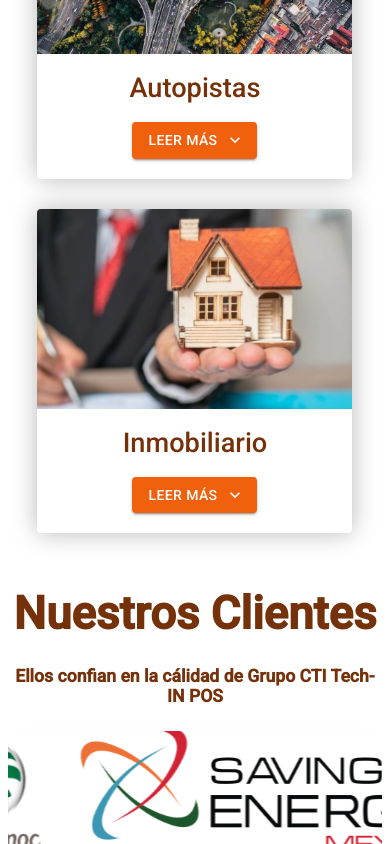
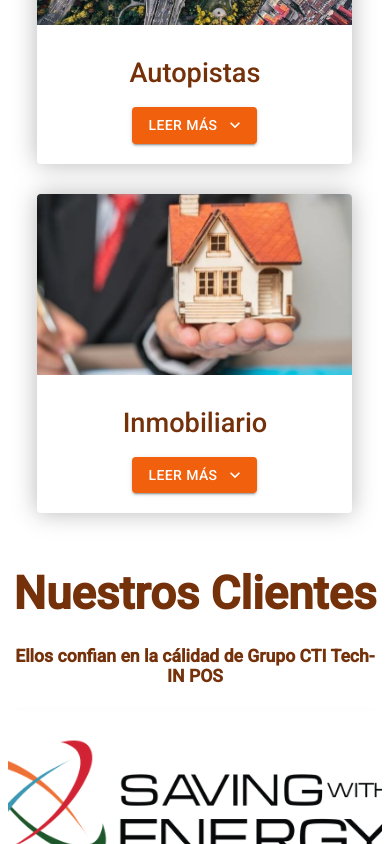
Before and after one commit to ucm23/cti, a Next.js app: page / in a window 390 px wide. Shown: the part 4648-5492 px from the top of the page. Built offline with nearby package versions, Linux system fonts and the light colour scheme; a small style sheet from the web is missing.

Commit message:
optimizacion en las imagenes de inicio

```diff
--- a/assets/global.css
+++ b/assets/global.css
@@ -297,9 +297,8 @@ body::-webkit-scrollbar-thumb{
 
 .p-10{ padding: 25px; }
 .img_bienvenida{
-    width: 40%;
-    border-radius: var(--border-radius);
-    filter: drop-shadow(0 0 0.75rem rgba(0, 0, 0, 0.281));
+    /* width: 40%; */
+    filter: drop-shadow(0 0 0.75rem rgba(0, 0, 0, 0.281)) !important;
 }
 
 .year{
@@ -368,6 +367,10 @@ body::-webkit-scrollbar-thumb{
     transition: all 0.2s ease-in-out !important;
 }
 
+.heightImage{
+    height: 250px;
+}
+
 .card-img-top:hover{ transform: scale(1.25) !important; }
 
 .icono-servicios{
@@ -398,7 +401,7 @@ body::-webkit-scrollbar-thumb{
 
 /* carousel */
 .flex-column{ flex-direction: column; }
-.cliente1,
+/* .cliente1,
 .cliente2,
 .cliente5{
     width: 200px;
@@ -409,13 +412,15 @@ body::-webkit-scrollbar-thumb{
     width: 480px;
 }
 
+
+.cliente6{
+    width: 350px; } */
 .cliente4{
-    width: 200px;
     border-radius: 50%;
 }
 
-.cliente6{ width: 350px; }
-.mx-15{ margin: 0 30px; }
+
+.mx-15{ margin: 0 30px }
 .mx-10{ margin: 0 15px; }
 .clientes-titulo{
     text-align: center;
@@ -438,6 +443,7 @@ body::-webkit-scrollbar-thumb{
 	overflow:hidden;
 	position: relative;
 	width: 1100px;
+    height: 236px;
 }
 
 .slider::before, .slider::after {
@@ -461,13 +467,18 @@ body::-webkit-scrollbar-thumb{
     top: 0;
 }
 
+.slide{
+    margin: 0 10px;
+}
+
 .slide-track {
-    -webkit-animation: scroll 40s linear infinite;
-    animation: scroll 40s linear infinite;
+    -webkit-animation: scroll 25s linear infinite;
+    animation: scroll 25s linear infinite;
     display: flex;
     align-items: center;
     justify-content: center;
-    width: calc(250px * 14);
+    width: 4220px;
+    height: 236px;
 }
 
 @-webkit-keyframes scroll {
@@ -1143,6 +1154,10 @@ body::-webkit-scrollbar-thumb{
     cursor: pointer;
  }
 
+ .chat__copyright{
+    display: none !important;
+ }
+
 /* Responsive */
 
 @media (max-width: 1288px) {
@@ -1194,6 +1209,10 @@ body::-webkit-scrollbar-thumb{
     .card-margenWork{
         max-width: 400px !important;
         min-width: 400px !important;
+    }
+
+    .heightImage{
+        height: 230px;
     }
 
     .mtb-5{ font-size: 1.3rem !important;}
@@ -1264,6 +1283,10 @@ body::-webkit-scrollbar-thumb{
         padding: 50px 0 30px 0;
     }
 
+    .heightImage{
+        height: 210px;
+    }
+
     .footer-block{ width: 50%; }
     .block2,
     .block1,
@@ -1271,14 +1294,6 @@ body::-webkit-scrollbar-thumb{
     .dir_center,
     .block4-title{ text-align: center; }
     .footer-cen{ justify-content: center; }
-    .slider,
-    .slide-track { height: 190px; }
-    .cliente1,
-    .cliente2,
-    .cliente5{ width: 160px; }
-    .cliente3,
-    .cliente7{ width: 450px; }
-    .cliente4{ width: 170px; }
 }
 
 @media (max-width: 920px) {
@@ -1414,6 +1429,10 @@ body::-webkit-scrollbar-thumb{
         min-width: 315px !important;
     }
 
+    .heightImage{
+        height: 200px;
+    }
+
     .card-img-top{ height: 200px !important; }
     .formulario{ width: 98%; }
     .titlesPost{
@@ -1427,6 +1446,7 @@ body::-webkit-scrollbar-thumb{
         width: 80%;
     }
     .area-contacto{ height: 70%; }
+    .heightImage{ height: 195px; }
 }
 
 
@@ -1445,24 +1465,6 @@ body::-webkit-scrollbar-thumb{
     .cert6{ width: 36%; }
     .cert7{ width: 36%; }
 
-    .slider,
-    .slide-track {
-        height: 150px;
-    }
-
-    .cliente1,
-    .cliente2,
-    .cliente5{
-        width: 120px;
-    }
-
-    .cliente3,
-    .cliente7{
-        width: 380px;
-    }
-
-    .cliente4{ width: 130px;}
-    .cliente6{ width: 245px;}
     .mx-15{ margin: 0 15px; }
     .grid{ grid-gap: 10px;}
     .diferencia{ height: 600px;}
@@ -1558,7 +1560,7 @@ body::-webkit-scrollbar-thumb{
         max-width: 290px !important;
         min-width: 290px !important;
     }
-
+    .heightImage{ height: 165px; }
     .bg-nosotros{  height: 650px; }
     .titulo_mapa{ font-size: 2.25rem; }
     .contacto_parrafo{ font-size: .85rem; }
--- a/components/Footer.js
+++ b/components/Footer.js
@@ -85,6 +85,7 @@ const Footer = () => {
                     <p>Política de privacidad</p>
                 </div>
             </section>
+           {/*  <script src="https://account.snatchbot.me/script.js"></script><script>window.sntchChat.Init(270261)</script> */}
         </section>
     )
 }
--- a/components/Layout.js
+++ b/components/Layout.js
@@ -33,6 +33,7 @@ const Layout = ({children}) => {
           <main>
               {children}
           </main>
+
           <Footer />
       </>
     )
--- a/components/Work.js
+++ b/components/Work.js
@@ -8,6 +8,7 @@ import { Stack } from '@mui/material';
 import { MdExpandMore } from 'react-icons/md';
 import { useRouter } from 'next/router'
 import { Fade } from "react-awesome-reveal";
+import Image from 'next/image';
 
 const Work = ({titulo, src, alt}) => {
     const { push } = useRouter();
@@ -19,14 +20,16 @@ const Work = ({titulo, src, alt}) => {
     return (
         <Fade direction="left">
             <Card sx={{ minWidth: 435, maxWidth: 435  }} className='card-margenWork'>
-                <div className='overhid'>
-                        <CardMedia
-                            component="img"
-                            height="250"
-                            image={src}
-                            alt={alt}
-                            className='card-img-top' />
-
+                <div className='overhid heightImage'>
+                    <Image
+                        height={250}
+                        width={435}
+                        src={src}
+                        alt={alt}
+                        /* layout="responsive" */
+                        objectFit= "cover"
+                        className='card-img-top'
+                    />
                 </div>
                 <CardContent className='d-flex'>
                     <Typography gutterBottom variant="h5" component="div" className='m-auto font-work'>
@@ -35,7 +38,11 @@ const Work = ({titulo, src, alt}) => {
                 </CardContent>
                 <CardActions className='pt-0'>
                     <Stack spacing={3} direction="row" className='mx-auto mb-4'>
-                        <ColorButton onClick={handleClick} variant="contained" endIcon={<MdExpandMore className='ml-2' />}>Leer Más</ColorButton>
+                        <ColorButton
+                            onClick={handleClick}
+                            variant="contained"
+                            endIcon={<MdExpandMore className='ml-2' />}
+                        >Leer Más</ColorButton>
                     </Stack>
                 </CardActions>
             </Card>
--- a/pages/index.js
+++ b/pages/index.js
@@ -8,6 +8,7 @@ import Layout from '../components/Layout';
 import Navbar from '../components/Navbar';
 import Work from '../components/Work';
 import dynamic from 'next/dynamic'
+import Image from 'next/image'
 
 const Service = dynamic(() => import('../components/Service'), {
     suspense: true,
@@ -84,10 +85,19 @@ const index = () => {
                             <p className='bienvenida_texto'>Grupo CTI Tech-IN POS es una empresa que se creo en el año 2001 con el objetivo de vender Hardware, Software y Servicios de Tecnología, ofrecemos un servicio y atención personalizada acorde a las necesidades de nuestros clientes, con una oferta competitiva y de valor en conjunto con nuestros socios de negocios.</p>
                         </Fade>
                     </div>
-                    <img
+                    <div className='img_bienvenida' style={{ width: 460 }} >
+                        <Image
+                            src='/about.jpg'
+                            width={460}
+                            height={510}
+
+                            layout="responsive"
+                            alt='Bienvenida al grupo CTI' />
+                    </div>
+                    {/* <img
                         className='img_bienvenida'
                         src='/about.jpg'
-                        alt='Bienvenida al grupo CTI' />
+                        alt='Bienvenida al grupo CTI' /> */}
                     <div className='years'>
                         <div className='year'>
                             <Fade direction="left">
@@ -152,10 +162,16 @@ const index = () => {
                     <div className="slider">
                         <div className="slide-track">
                             {
-                                imgs.map(({src, className, alt},i)=>{
+                                imgs.map(({src, className, width,heigth, alt},i)=>{
                                     return (
-                                        <div className='slide' key={i}>
-                                            <img className={className} src={src} alt={alt} />
+                                        <div className='slide' style={{ width: width }} key={i}>
+                                            <Image
+                                                className={className}
+                                                width={width}
+                                                height={heigth}
+                                                layout="responsive"
+                                                src={src}
+                                                alt={alt}/>
                                         </div>
                                     )
                                 })
--- a/public/data/imgs.json
+++ b/public/data/imgs.json
@@ -3,72 +3,100 @@
     "imgs" : [
         {
             "src": "/clientes/1.png",
-            "className": "cliente1 mx-15",
-            "alt": "Sedena, cliente de CTI"
+            "className": "cliente1 px-15",
+            "alt": "Sedena, cliente de CTI",
+            "width":200,
+            "heigth":200
         },
         {
             "src": "/clientes/2.png",
-            "className": "cliente2 mx-15",
-            "alt": "Cerveza Moctezuma, cliente de CTI"
+            "className": "cliente2 px-15",
+            "alt": "Cerveza Moctezuma, cliente de CTI",
+            "width":200,
+            "heigth":231
         },
         {
             "src": "/clientes/3.png",
-            "className": "cliente3 mx-15",
-            "alt": "Saving with Energy Mexico, cliente de CTI"
+            "className": "cliente3 px-15",
+            "alt": "Saving with Energy Mexico, cliente de CTI",
+            "width":480,
+            "heigth":198
         },
         {
             "src": "/clientes/4.jpg",
-            "className": "cliente4 mx-15",
-            "alt": "Tela, cliente de CTI"
+            "className": "cliente4 px-15",
+            "alt": "Tela, cliente de CTI",
+            "width":200,
+            "heigth":199
         },
         {
             "src": "/clientes/5.jpg",
-            "className": "cliente5 mx-15",
-            "alt": "ICA Infraestuctura, cliente de CTI"
+            "className": "cliente5 px-15",
+            "alt": "ICA Infraestuctura, cliente de CTI",
+            "width":200,
+            "heigth":150
         },
         {
             "src": "/clientes/6.webp",
-            "className": "cliente6 mx-15",
-            "alt": "Negocios constantes, cliente de CTI"
+            "className": "cliente6 px-15",
+            "alt": "Negocios constantes, cliente de CTI",
+            "width":350,
+            "heigth":161
         },
         {
             "src": "/clientes/7.png",
-            "className": "cliente7 mx-15",
-            "alt": "Grupo Dragón, cliente de CTI"
+            "className": "cliente7 px-15",
+            "alt": "Grupo Dragón, cliente de CTI",
+            "width":480,
+            "heigth":108
         },{
             "src": "/clientes/1.png",
-            "className": "cliente1 mx-15",
-            "alt": "Sedena, cliente de CTI"
+            "className": "cliente1 px-15",
+            "alt": "Sedena, cliente de CTI",
+            "width":200,
+            "heigth":200
         },
         {
             "src": "/clientes/2.png",
-            "className": "cliente2 mx-15",
-            "alt": "Cerveza Moctezuma, cliente de CTI"
+            "className": "cliente2 px-15",
+            "alt": "Cerveza Moctezuma, cliente de CTI",
+            "width":200,
+            "heigth":231
         },
         {
             "src": "/clientes/3.png",
-            "className": "cliente3 mx-15",
-            "alt": "Saving with Energy Mexico, cliente de CTI"
+            "className": "cliente3 px-15",
+            "alt": "Saving with Energy Mexico, cliente de CTI",
+            "width":480,
+            "heigth":198
         },
         {
             "src": "/clientes/4.jpg",
-            "className": "cliente4 mx-15",
-            "alt": "Tela, cliente de CTI"
+            "className": "cliente4 px-15",
+            "alt": "Tela, cliente de CTI",
+            "width":200,
+            "heigth":199
         },
         {
             "src": "/clientes/5.jpg",
-            "className": "cliente5 mx-15",
-            "alt": "ICA Infraestuctura, cliente de CTI"
+            "className": "cliente5 px-15",
+            "alt": "ICA Infraestuctura, cliente de CTI",
+            "width":200,
+            "heigth":150
         },
         {
             "src": "/clientes/6.webp",
-            "className": "cliente6 mx-15",
-            "alt": "Negocios constantes, cliente de CTI"
+            "className": "cliente6 px-15",
+            "alt": "Negocios constantes, cliente de CTI",
+            "width":350,
+            "heigth":161
         },
         {
             "src": "/clientes/7.png",
-            "className": "cliente7 mx-15",
-            "alt": "Grupo Dragón, cliente de CTI"
+            "className": "cliente7 px-15",
+            "alt": "Grupo Dragón, cliente de CTI",
+            "width":480,
+            "heigth":108
         }
     ]
 }
```
Also changed, not shown: public/banner-bg.jpg.
